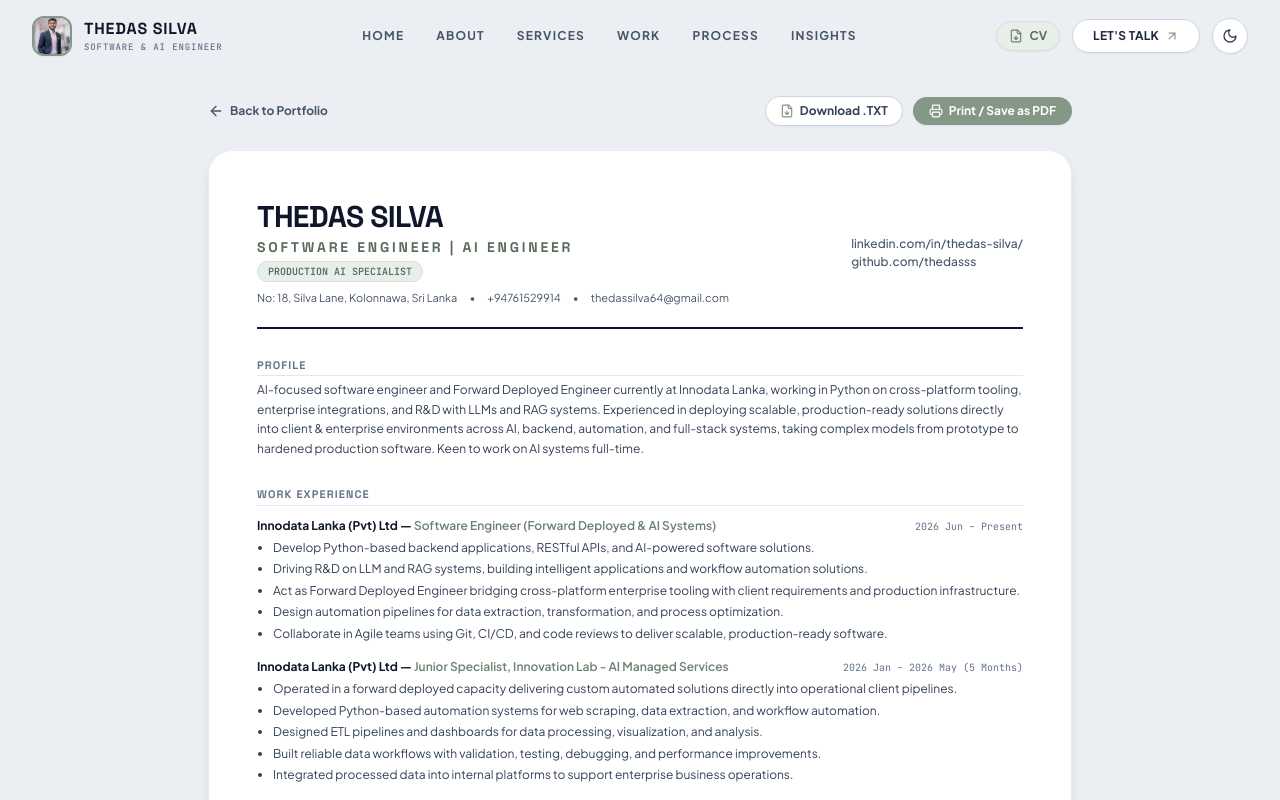
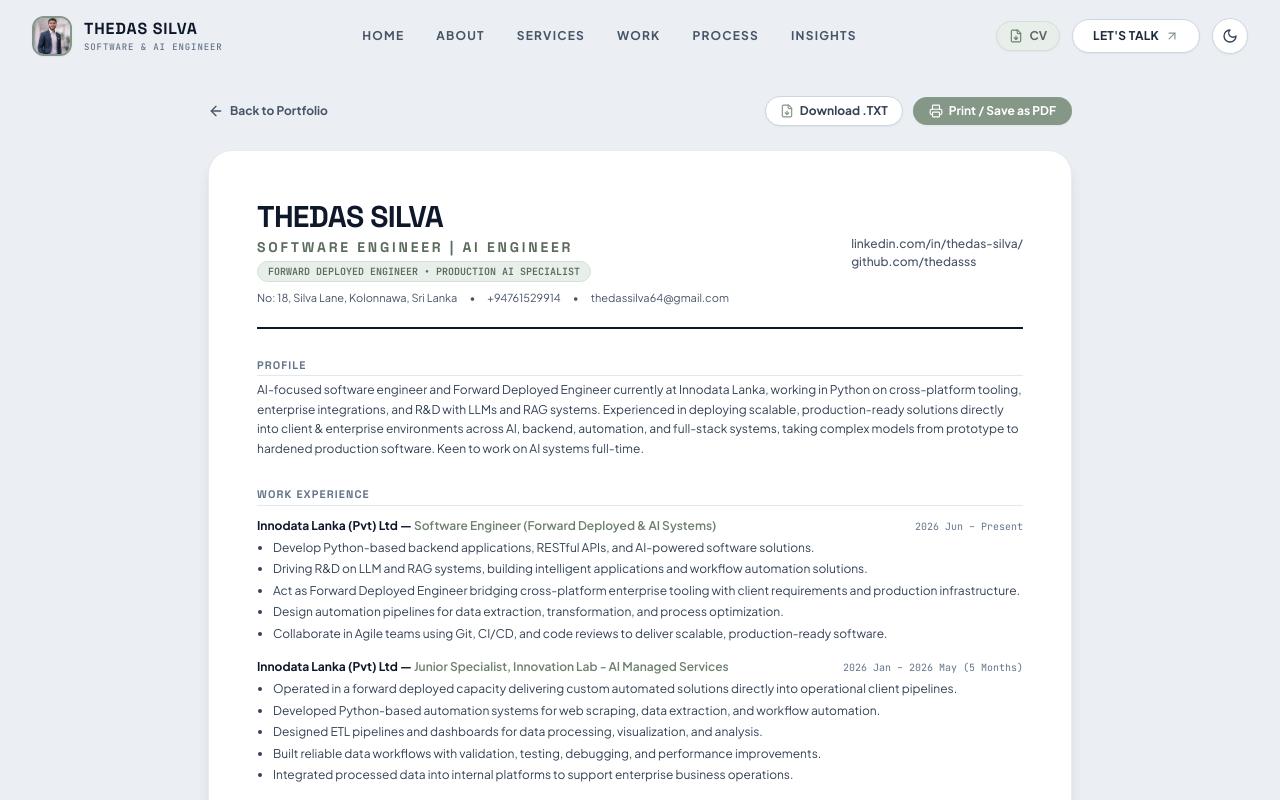
Before and after one commit to thedasss/developer-portfolio, a React (Vite) app: page /cv in a window 1280 px wide. Shown: the top 800 px of the page. Built offline with nearby package versions, Linux system fonts and the light colour scheme.

Commit message:
fix: update badge to Forward Deployed Engineer • Production AI Specialist without Former

```diff
--- a/src/components/CVModal.jsx
+++ b/src/components/CVModal.jsx
@@ -42,6 +42,7 @@ export default function CVModal({ isOpen, onClose }) {
     const cvText = `========================================================================
 THEDAS SILVA
 SOFTWARE ENGINEER | AI ENGINEER
+(FORWARD DEPLOYED ENGINEER)
 No: 18, Silva Lane, Kolonnawa • +94761529914 • thedassilva64@gmail.com
 LinkedIn: https://www.linkedin.com/in/thedas-silva/ | GitHub: https://github.com/thedasss
 ========================================================================
@@ -235,7 +236,7 @@ CERTIFICATIONS:
                 {PERSONAL_INFO.title}
               </h2>
               <div className="inline-flex items-center gap-1.5 px-2.5 py-0.5 rounded-full bg-[#E8EFEA] dark:bg-[#859787]/20 border border-[#D3E0D6] dark:border-[#859787]/40 text-[10px] font-mono font-bold text-[#5A6B5C] dark:text-[#B6CBB9] mt-1.5 uppercase">
-                Production AI Specialist
+                Forward Deployed Engineer • Production AI Specialist
               </div>
               <p className="text-xs text-slate-500 dark:text-slate-400 mt-2 flex flex-wrap items-center justify-center sm:justify-start gap-4">
                 <span>{PERSONAL_INFO.address}</span>
--- a/src/components/HeroSection.jsx
+++ b/src/components/HeroSection.jsx
@@ -44,7 +44,7 @@ export default function HeroSection({ onOpenCV }) {
               <div className="flex items-center justify-center lg:justify-start">
                 <span className="inline-flex items-center gap-1.5 px-3 py-1 rounded-full bg-[#E8EFEA] dark:bg-[#859787]/20 border border-[#D3E0D6] dark:border-[#859787]/40 text-[10px] sm:text-[11px] font-mono font-bold text-[#5A6B5C] dark:text-[#B6CBB9] tracking-wider uppercase">
                   <span className="w-1.5 h-1.5 rounded-full bg-[#859787] animate-pulse" />
-                  <span>Production AI Specialist</span>
+                  <span>Forward Deployed Engineer • Production AI Specialist</span>
                 </span>
               </div>
             </div>
--- a/src/data/portfolioData.js
+++ b/src/data/portfolioData.js
@@ -1,7 +1,7 @@
 export const PERSONAL_INFO = {
   name: "THEDAS SILVA",
   title: "SOFTWARE ENGINEER | AI ENGINEER",
-  roleBadge: "Production AI Specialist",
+  roleBadge: "Forward Deployed Engineer • Production AI Specialist",
   fdeTitle: "Forward Deployed AI & Software Engineer",
   address: "No: 18, Silva Lane, Kolonnawa, Sri Lanka",
   location: "Colombo, Sri Lanka",
--- a/src/pages/AboutPage.jsx
+++ b/src/pages/AboutPage.jsx
@@ -40,7 +40,7 @@ export default function AboutPage({ onOpenCV }) {
             <div className="flex items-center justify-center lg:justify-start">
               <span className="inline-flex items-center gap-1.5 px-3 py-1 rounded-full bg-[#E8EFEA] dark:bg-[#859787]/20 border border-[#D3E0D6] dark:border-[#859787]/40 text-[10px] sm:text-[11px] font-mono font-bold text-[#5A6B5C] dark:text-[#B6CBB9] tracking-wider uppercase">
                 <span className="w-1.5 h-1.5 rounded-full bg-[#859787]" />
-                <span>Production AI Specialist</span>
+                <span>Forward Deployed Engineer • Production AI Specialist</span>
               </span>
             </div>
 
--- a/src/pages/CVPage.jsx
+++ b/src/pages/CVPage.jsx
@@ -24,6 +24,7 @@ export default function CVPage() {
     const cvText = `========================================================================
 THEDAS SILVA
 SOFTWARE ENGINEER | AI ENGINEER
+(FORWARD DEPLOYED ENGINEER)
 No: 18, Silva Lane, Kolonnawa • +94761529914 • thedassilva64@gmail.com
 LinkedIn: https://www.linkedin.com/in/thedas-silva/ | GitHub: https://github.com/thedasss
 ========================================================================
@@ -192,7 +193,7 @@ CERTIFICATIONS:
                 {PERSONAL_INFO.title}
               </h2>
               <div className="inline-flex items-center gap-1.5 px-2.5 py-0.5 rounded-full bg-[#E8EFEA] border border-[#D3E0D6] text-[10px] font-mono font-bold text-[#5A6B5C] mt-1 uppercase print:border-none print:p-0">
-                Production AI Specialist
+                Forward Deployed Engineer • Production AI Specialist
               </div>
               <div className="text-[11px] text-slate-600 mt-2 flex flex-wrap gap-x-3 gap-y-1">
                 <span>{PERSONAL_INFO.address}</span>
```
